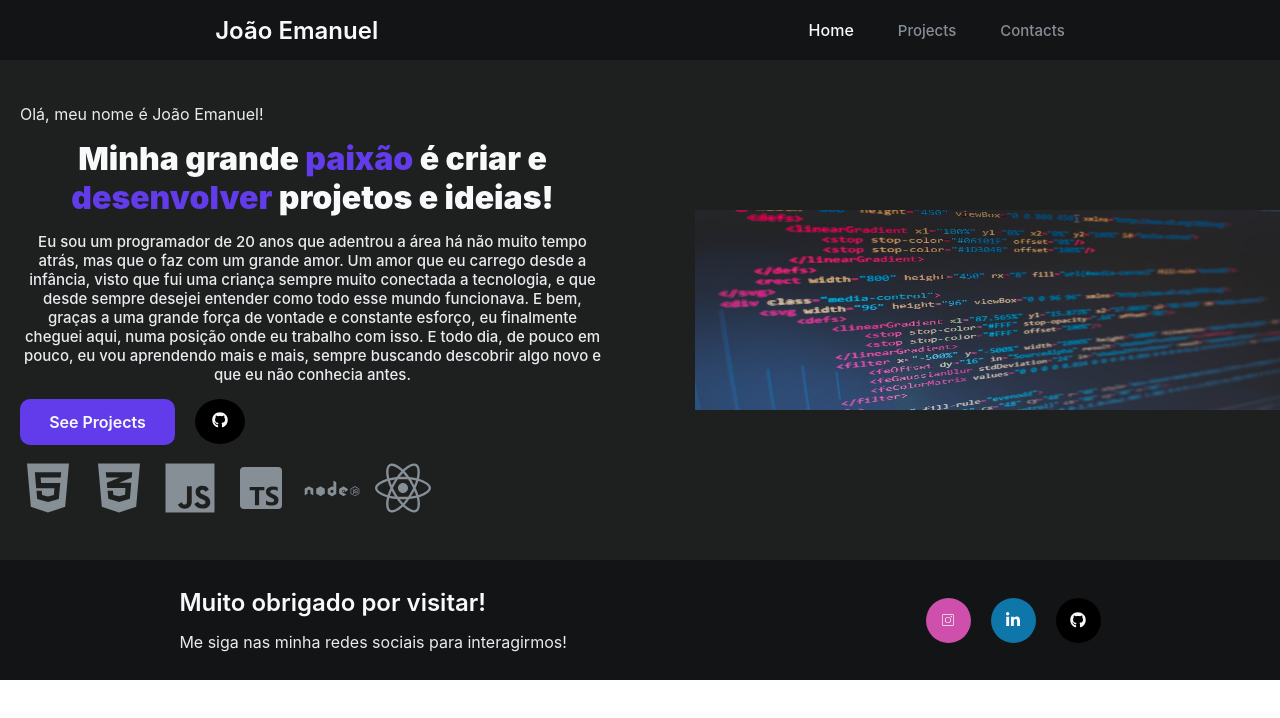
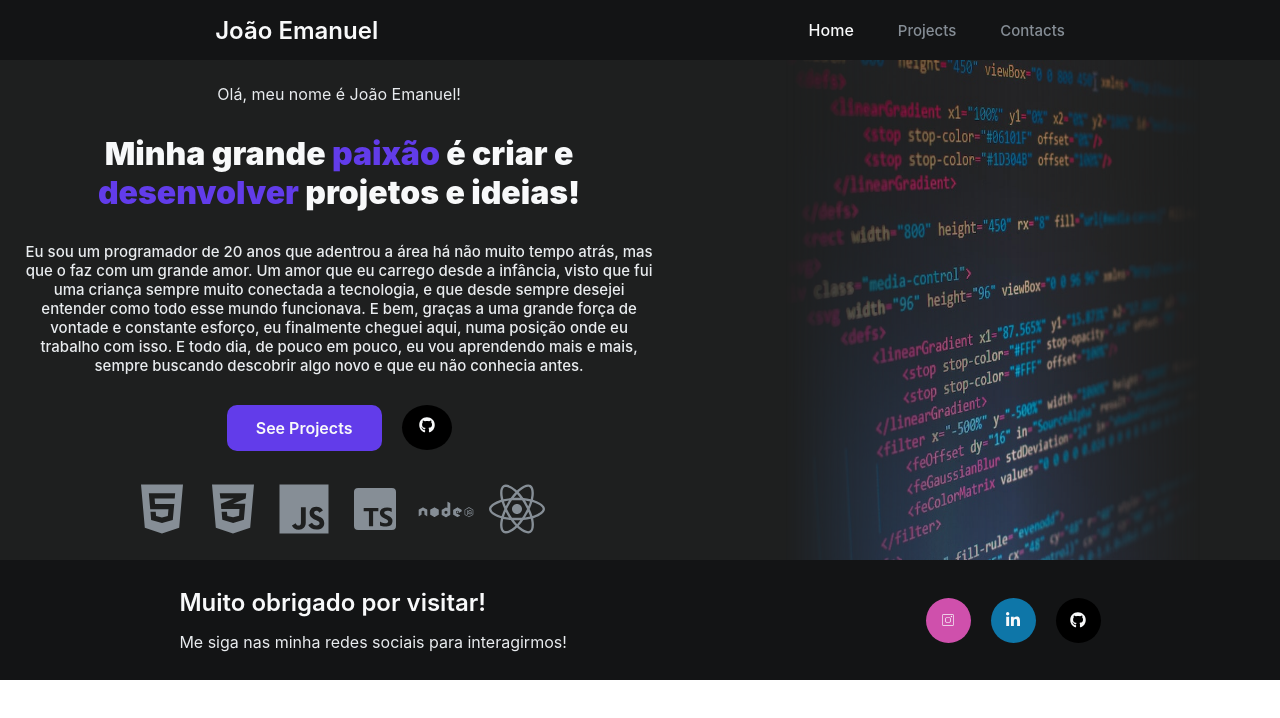
Before and after one commit to manukie/meu_portfolio, a React (Vite) app: page / in a window 1280 px wide. Shown: the top 718 px of the page. Built offline with nearby package versions, Linux system fonts and the light colour scheme; the HTML template or start-up script is replaced by a standard one.

Commit message:
fix: correção na dashboard

```diff
--- a/src/pages/Dashboard/styles.ts
+++ b/src/pages/Dashboard/styles.ts
@@ -151,7 +151,7 @@ export const AboutMeSection = styled.div`
   justify-content: start;
   margin-left: 2rem;
   margin-right: 2rem;
-  width: 100%;
+  width: 60%;
   text-align: center;
 
   @media (max-width: 768px) {
@@ -162,15 +162,19 @@ export const AboutMeSection = styled.div`
 `;
 
 export const BackgroundImageSection = styled.div`
-  width: 100%;
-  height: 20rem;
+  width: 50%;
+  height: 100%;
   overflow: hidden;
 
   img {
     width: 100%;
     height: 100%;
-    mask-image: none;
-  }
+    mask-image: linear-gradient(
+      to right,
+      transparent 7%,
+      black 50%,
+      transparent 85%
+    );
 
   @media (max-width: 768px) {
     height: 0;
@@ -178,6 +182,7 @@ export const BackgroundImageSection = styled.div`
       display: none;
     }
   }
+}
 `;
 
 
@@ -185,7 +190,8 @@ export const AboutMeContent = styled.div`
   display: flex;
   flex-direction: column;
   justify-content: start;
-  gap: 1.5rem;
+  align-items: center;
+  gap: 3rem;
   margin-top: 0.5rem;
   margin-bottom: 0.5rem;
 
```
